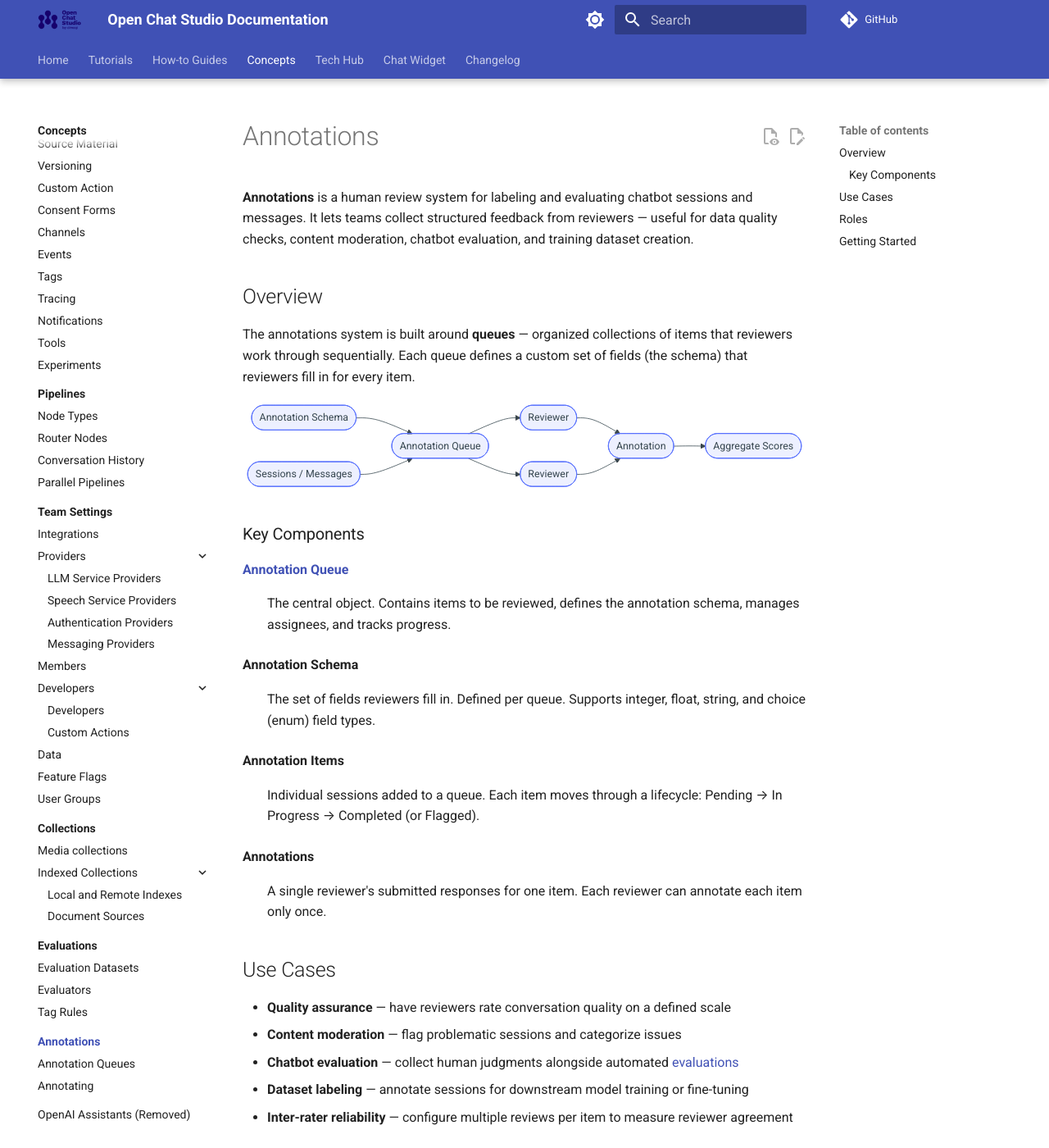
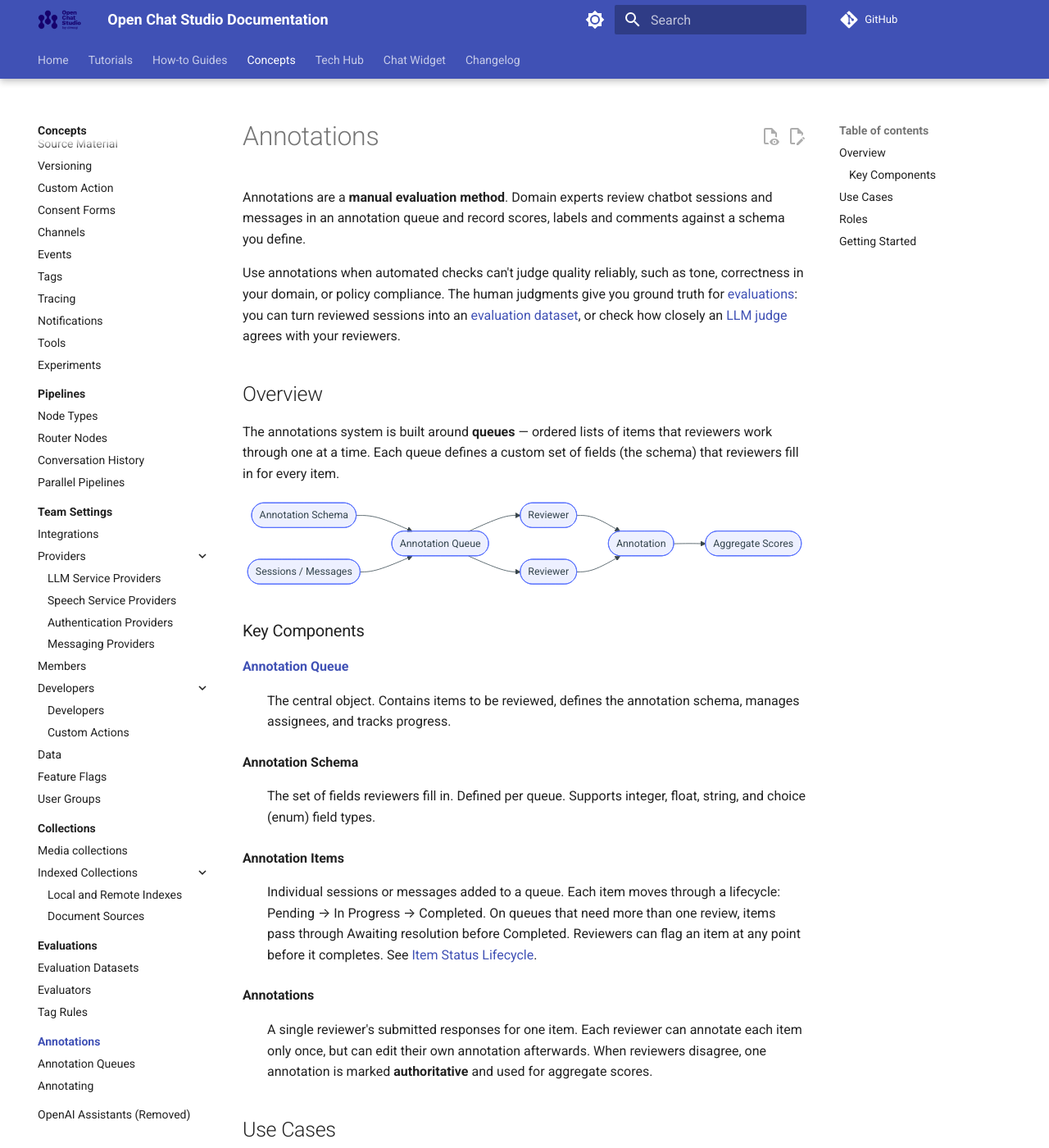
Before and after one commit to dimagi/open-chat-studio-docs, an MkDocs documentation site: the page built from docs/concepts/annotations/index.md, in a window 1280 px wide and 1400 px high. Shown: the whole window at 82% size. Built offline with MkDocs 1.6.1 and Material for MkDocs 9.7.7, drawn with Linux system fonts in a browser that asks for light colours; a script that is not in the unit is left out; comment, search, counter and statistics services are not loaded; some of the changed text lies outside the part shown.

Commit message:
Annotations Understandable for new readers new to concept & relates to evaluations feature

````diff
--- a/docs/concepts/annotations/index.md
+++ b/docs/concepts/annotations/index.md
@@ -1,10 +1,12 @@
 # Annotations
 
-**Annotations** is a human review system for labeling and evaluating chatbot sessions and messages. It lets teams collect structured feedback from reviewers — useful for data quality checks, content moderation, chatbot evaluation, and training dataset creation.
+Annotations are a **manual evaluation method**. Domain experts review chatbot sessions and messages in an annotation queue and record scores, labels and comments against a schema you define.
+
+Use annotations when automated checks can't judge quality reliably, such as tone, correctness in your domain, or policy compliance. The human judgments give you ground truth for [evaluations](../evaluations/index.md): you can turn reviewed sessions into an [evaluation dataset](../evaluations/dataset.md), or check how closely an [LLM judge](../evaluations/evaluators.md#llm-evaluator) agrees with your reviewers.
 
 ## Overview
 
-The annotations system is built around **queues** — organized collections of items that reviewers work through sequentially. Each queue defines a custom set of fields (the schema) that reviewers fill in for every item.
+The annotations system is built around **queues** — ordered lists of items that reviewers work through one at a time. Each queue defines a custom set of fields (the schema) that reviewers fill in for every item.
 
 ```mermaid
 flowchart LR
@@ -26,18 +28,18 @@ flowchart LR
 : The set of fields reviewers fill in. Defined per queue. Supports integer, float, string, and choice (enum) field types.
 
 **Annotation Items**
-: Individual sessions added to a queue. Each item moves through a lifecycle: Pending → In Progress → Completed (or Flagged).
+: Individual sessions or messages added to a queue. Each item moves through a lifecycle: Pending → In Progress → Completed. On queues that need more than one review, items pass through Awaiting resolution before Completed. Reviewers can flag an item at any point before it completes. See [Item Status Lifecycle](annotating.md#item-status-lifecycle).
 
 **Annotations**
-: A single reviewer's submitted responses for one item. Each reviewer can annotate each item only once.
+: A single reviewer's submitted responses for one item. Each reviewer can annotate each item only once, but can edit their own annotation afterwards. When reviewers disagree, one annotation is marked **authoritative** and used for aggregate scores.
 
 ## Use Cases
 
 - **Quality assurance** — have reviewers rate conversation quality on a defined scale
 - **Content moderation** — flag problematic sessions and categorize issues
-- **Chatbot evaluation** — collect human judgments alongside automated [evaluations](../evaluations/index.md)
-- **Dataset labeling** — annotate sessions for downstream model training or fine-tuning
-- **Inter-rater reliability** — configure multiple reviews per item to measure reviewer agreement
+- **Chatbot evaluation** — collect human judgments alongside automated [evaluations](../evaluations/index.md), for example to check an LLM judge against reviewer scores
+- **Dataset labeling** — annotate sessions for downstream model training or fine-tuning, or [import them into an evaluation dataset](../../how-to/evaluations/create-a-dataset.md#import-from-an-annotation-queue)
+- **Inter-rater agreement** — configure multiple reviews per item to measure how closely reviewers agree
 
 ## Roles
 
@@ -51,7 +53,8 @@ flowchart LR
 
 ## Getting Started
 
-1. [Create an annotation queue](queues.md#creating-a-queue) with a schema and assignees
-2. [Add sessions](queues.md#adding-items) to the queue
-3. Assignees [work through items](annotating.md) and submit annotations
-4. Review progress and [export results](queues.md#exporting-results)
+1. [Create an annotation queue](../../how-to/annotations/create-a-queue.md) with a schema and assignees
+2. [Add sessions](../../how-to/annotations/create-a-queue.md#add-items-to-the-queue) to the queue
+3. Assignees [work through items](../../how-to/annotations/annotate-items.md) and submit annotations
+4. If the queue needs several reviews per item, reviewers [resolve conflicts](annotating.md#resolving-multi-reviewer-conflicts) by marking one annotation authoritative
+5. Review progress and [export results](queues.md#exporting-results)
````
